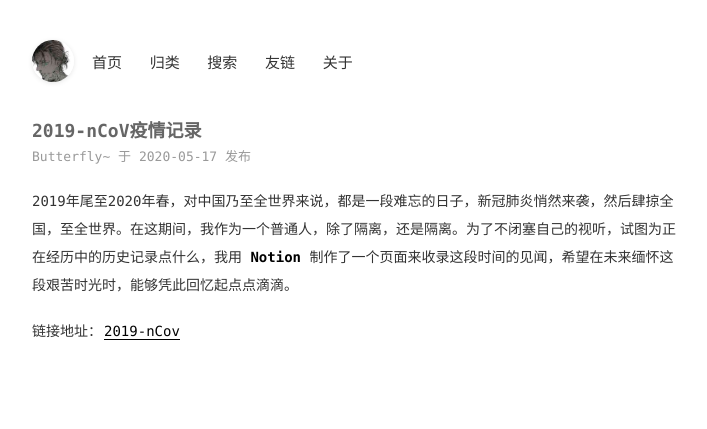
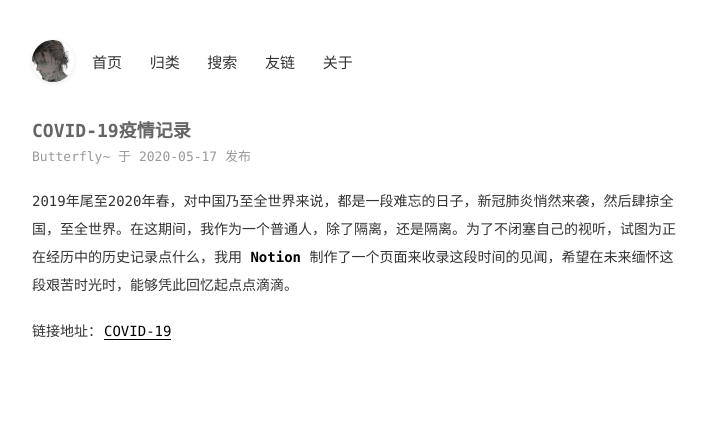
Before and after one commit to dengs-official/dengs-official.github.io, a Jekyll site: the page built from _posts/2020-05-17-2019-nCoV疫情记录.md, in a window 1280 px wide. Shown: the top 429 px of the page, without its empty margins (282-989 px from the left). Built offline with Jekyll 4.4.1, drawn with Linux system fonts in a browser that asks for light colours; comment, search, counter and statistics services are not loaded.

Commit message:
chore: 重命名tag

```diff
--- a/_posts/2020-05-17-2019-nCoV疫情记录.md
+++ b/_posts/2020-05-17-2019-nCoV疫情记录.md
@@ -1,9 +1,9 @@
 ---
 layout: mypost
-title: 2019-nCoV疫情记录
-categories: [生活, nCoV]
+title: COVID-19疫情记录
+categories: [COVID]
 ---
 
 2019年尾至2020年春，对中国乃至全世界来说，都是一段难忘的日子，新冠肺炎悄然来袭，然后肆掠全国，至全世界。在这期间，我作为一个普通人，除了隔离，还是隔离。为了不闭塞自己的视听，试图为正在经历中的历史记录点什么，我用 **Notion** 制作了一个页面来收录这段时间的见闻，希望在未来缅怀这段艰苦时光时，能够凭此回忆起点点滴滴。
 
-链接地址：[2019-nCov](https://www.notion.so/2019-nCoV-4f5fd14a7739407296a2be7a4c3bad24)
+链接地址：[COVID-19](https://www.notion.so/COVID-19-c0b615a2b2ac44eea3462ee95f313c13)
```
Also changed, not shown: _posts/2020-05-24-Vue.js基于iframe实现Portal整合应用.md (+1 -1 lines), _posts/2020-09-10-Vue.js首屏优化之路.md (+1 -1 lines), _posts/2020-12-17-《你不知道的JavaScript》--bind函数实现.md (+1 -1 lines).
